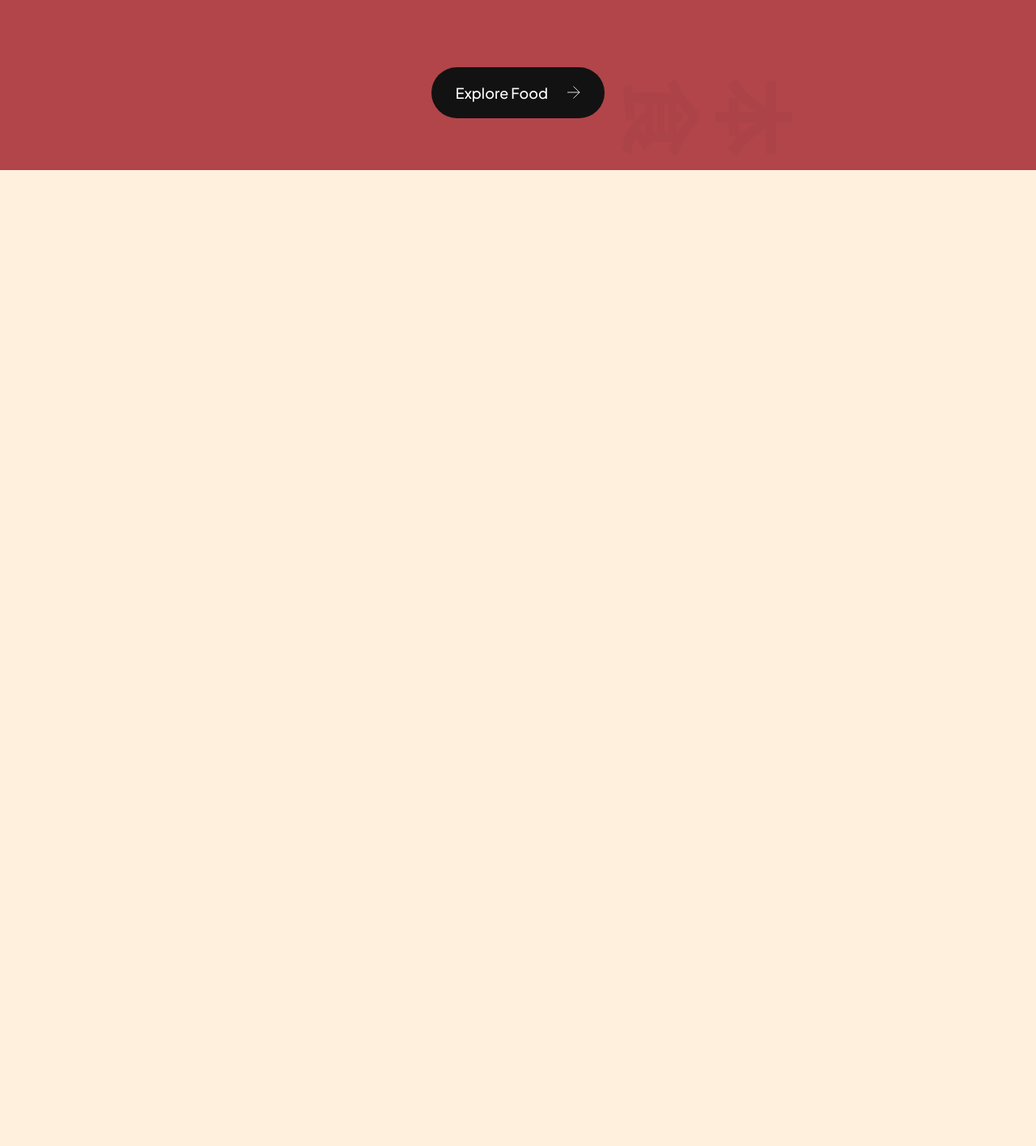
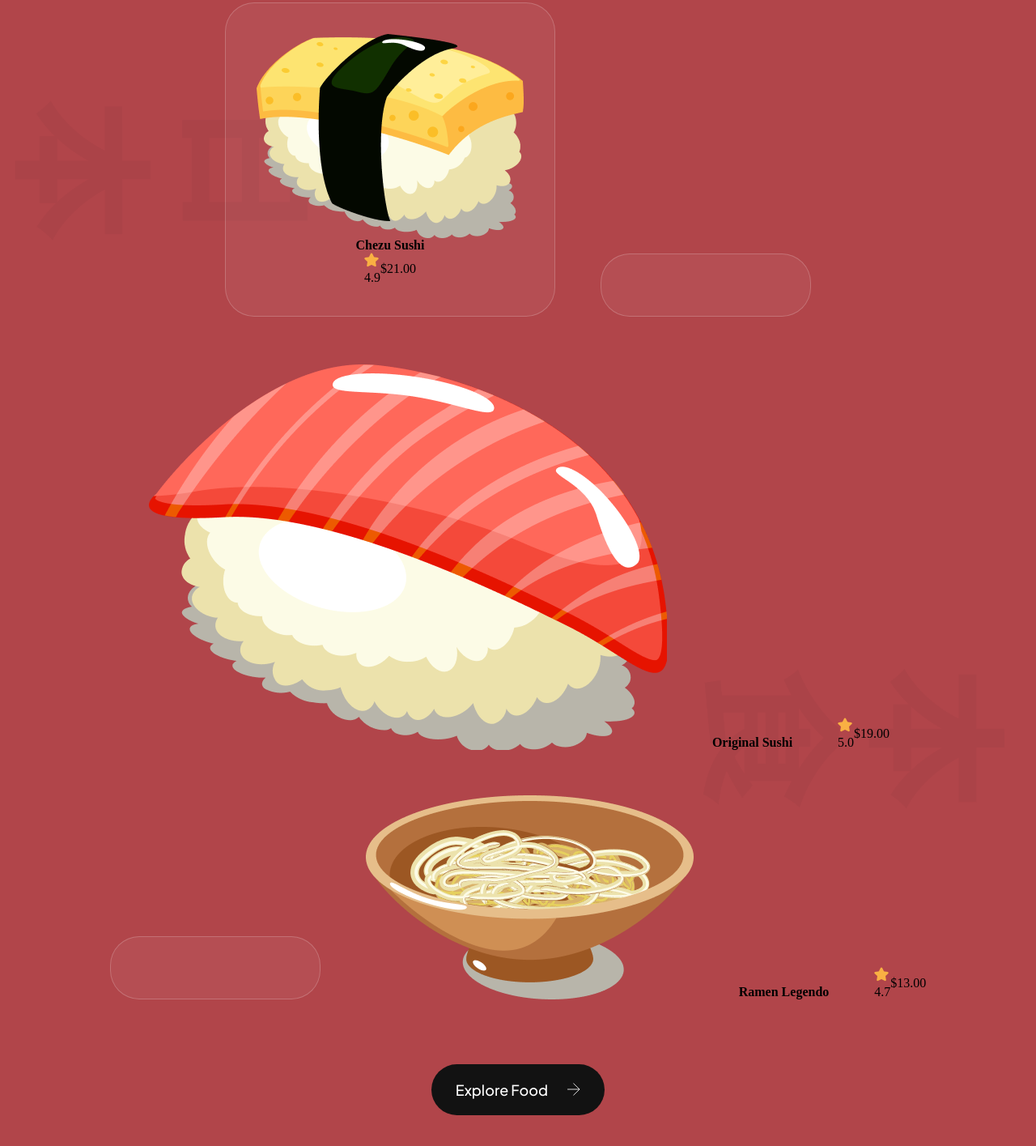
Before and after one commit to Amirhosein-Imani/sushi-themed-website, a website built with Vite: page index.html in a window 1280 px wide. Shown: the part 1827-3242 px from the top of the page at 81% size. Before the commit the page ends 2037 px from the top, so only its background shows below. Built offline with nearby package versions, Linux system fonts and the light colour scheme.

Commit message:
popular foods catalogue

```diff
--- a/css/sections/popular.css
+++ b/css/sections/popular.css
@@ -83,3 +83,14 @@
     height: 16px;
     object-fit: contain;
 }
+.popular-foods__card{
+    padding: 38px;
+    display: flex;
+    align-items: center;
+    flex-direction: column;
+    background-color: rgba(255, 255, 255, 0.05);
+    border: 1px solid rgba(255, 255, 255, 0.2);
+    min-width: 260px;
+    height: fit-content;
+    border-radius: 36px;
+}
--- a/index.html
+++ b/index.html
@@ -122,7 +122,47 @@
     </div>
 
     <div class="popular-foods__catalogue">
+        <article class="popular-foods__card">
+          <img class="popular-foods__card-image" src="assets/sushi-12.png" alt="sushi-12">
+          <h4 class="popular-foods__card-title">
+            Chezu Sushi
+          </h4>
+          <div class="popular-foods__card-details flex-between">
+            <div class="popular-foods__card-rating">
+              <img src="assets/star.svg" alt="star">
+              <p>4.9</p>
+            </div>
+            <p class="popular-foods__card-price">$21.00</p>
+          </div>
+        </article>
 
+        <article class="popular-foods__card active-card"></article>
+          <img class="popular-foods__card-image" src="assets/sushi-11.png" alt="sushi-11">
+          <h4 class="popular-foods__card-title">
+            Original Sushi
+          </h4>
+          <div class="popular-foods__card-details flex-between">
+            <div class="popular-foods__card-rating">
+              <img src="assets/star.svg" alt="star">
+              <p>5.0</p>
+            </div>
+            <p class="popular-foods__card-price">$19.00</p>
+          </div>
+        </article>
+
+        <article class="popular-foods__card"></article>
+          <img class="popular-foods__card-image" src="assets/sushi-10.png" alt="sushi-10">
+          <h4 class="popular-foods__card-title">
+            Ramen Legendo
+          </h4>
+          <div class="popular-foods__card-details flex-between">
+            <div class="popular-foods__card-rating">
+              <img src="assets/star.svg" alt="star">
+              <p>4.7</p>
+            </div>
+            <p class="popular-foods__card-price">$13.00</p>
+          </div>
+        </article>
     </div>
 
     <button class="popular-foods__button">
```
